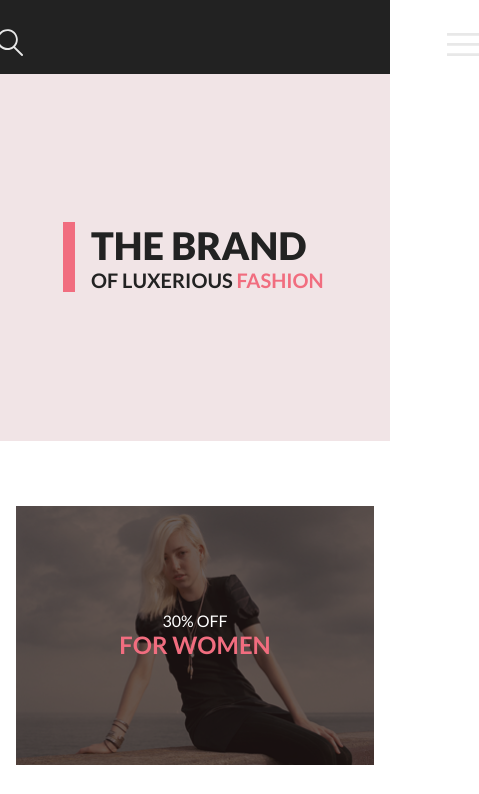
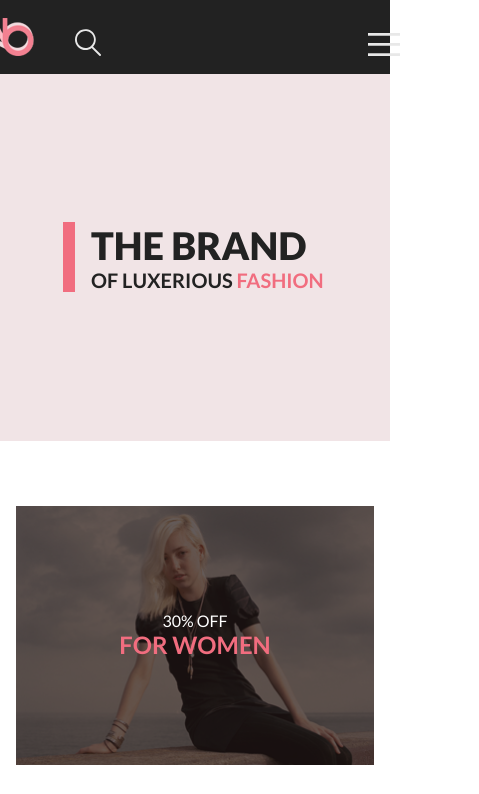
Before and after one commit to IRINAG1486/HTML-CSS-Home-work-6, a plain HTML site: page index.html in a window 390 px wide. Shown: the top 794 px of the page, 479 px wide, since content can reach past the window. Drawn offline with Linux system fonts and the light colour scheme.

Commit message:
Update style.css

```diff
--- a/style.css
+++ b/style.css
@@ -908,6 +908,7 @@
         padding-bottom: 18px;
         justify-content: center;
         max-width: 767px;
+          gap: 267px;
     }
 
     .offer {
```
